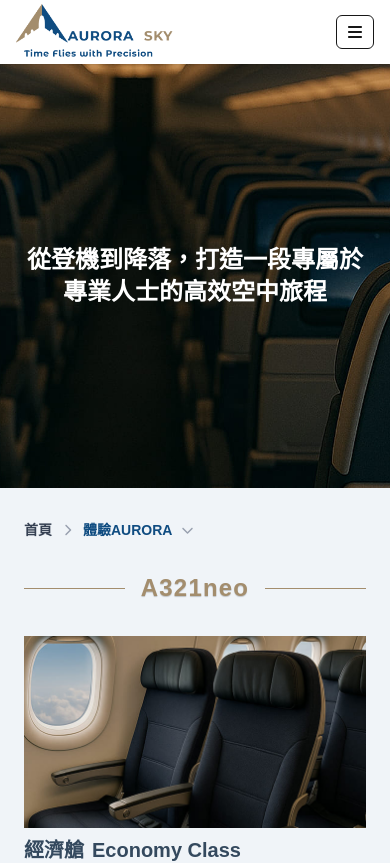
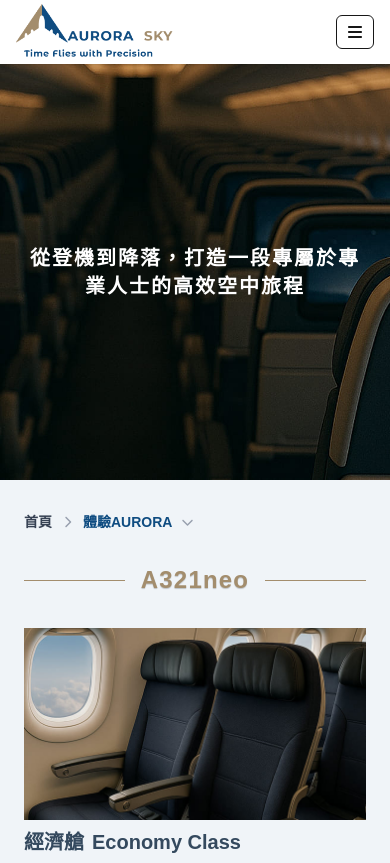
Before and after one commit to CHIAO919/aurorasky, a Next.js app: page /about in a window 390 px wide. Shown: the top 863 px of the page. Built offline with nearby package versions, Linux system fonts and the light colour scheme.

Commit message:
fix: Adjust Hero component heading styles for better responsiveness

```diff
--- a/src/components/Hero.jsx
+++ b/src/components/Hero.jsx
@@ -12,7 +12,7 @@ export default function Hero({title, subtitle, background}) {
             padding:"180px 20px",
             textAlign:"center",
         }}>
-            <h1 className="text-2xl md:text-4xl font-bold">{title}</h1>
+            <h1 className="text-xl md:text-3xl font-bold tracking-widest">{title}</h1>
             <p className="text-base md:text-lg">{subtitle}</p>
         </section>
     );
```
